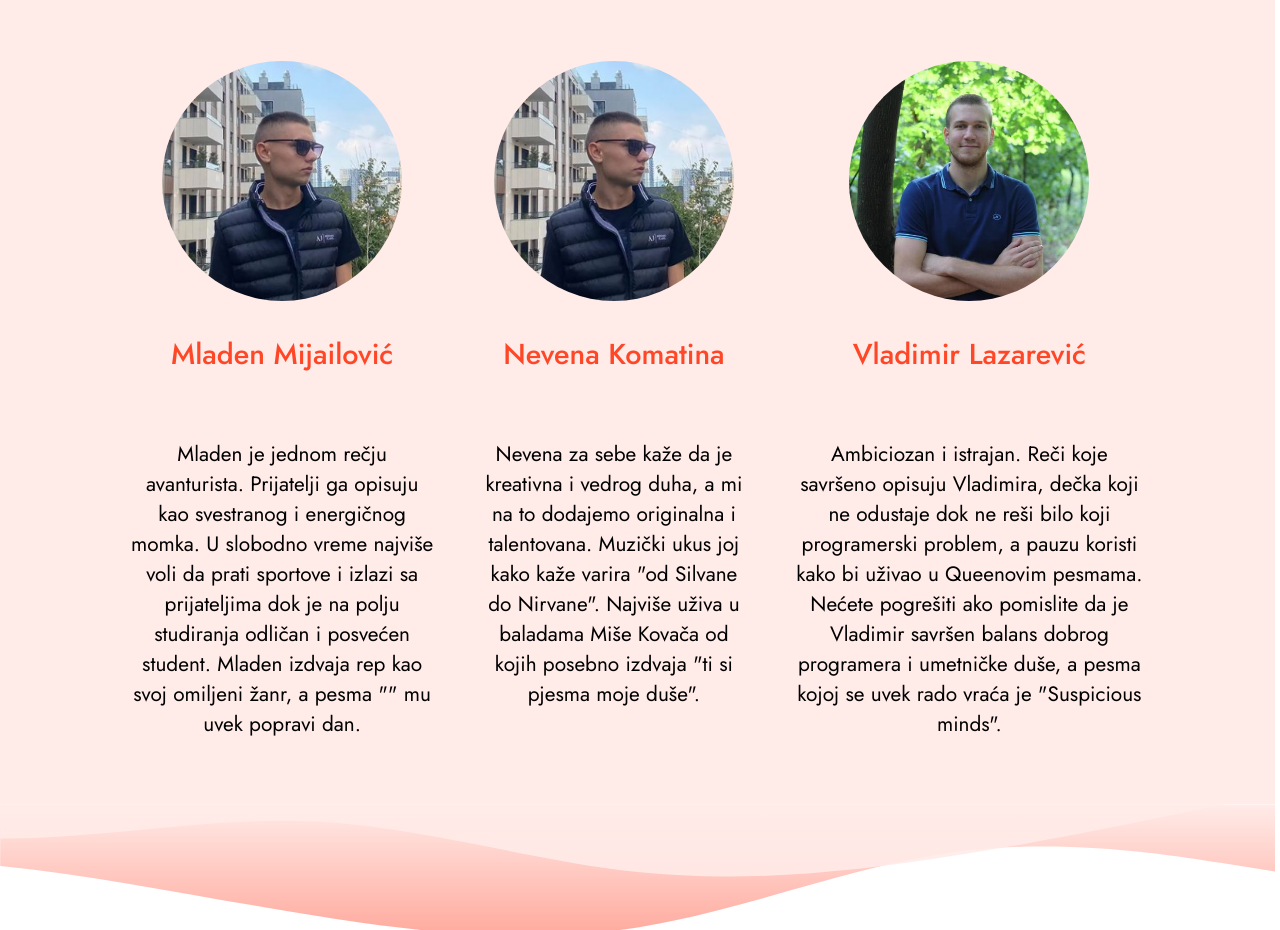
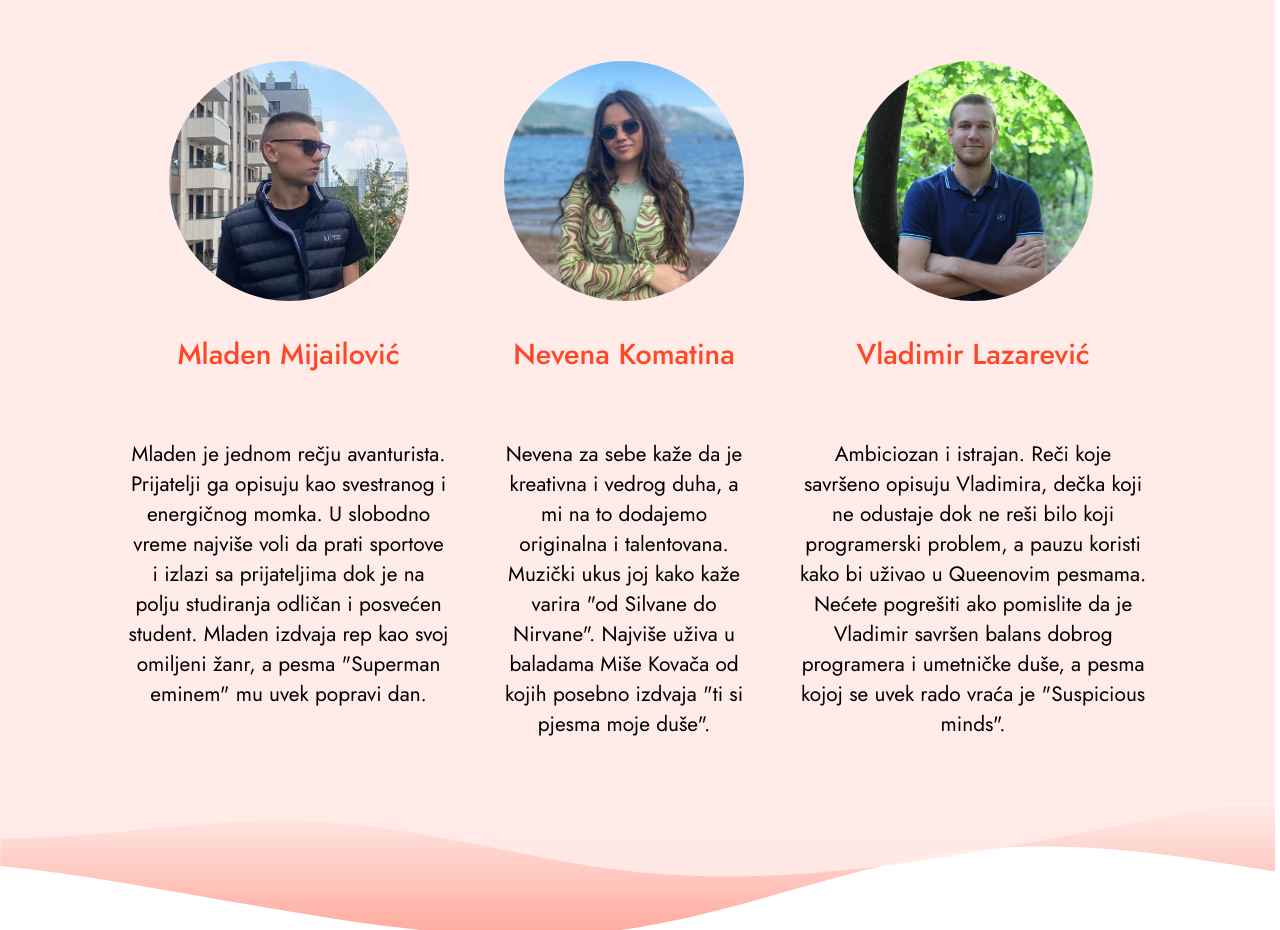
Before and after one commit to komatina02/starredMusic, a plain HTML site: page index.html in a window 1280 px wide. Shown: the part 2129-3059 px from the top of the page. Drawn offline with Linux system fonts and the light colour scheme.

Commit message:
Dodata nenina slika i mladenova pesma

```diff
--- a/index.html
+++ b/index.html
@@ -135,11 +135,11 @@
               svestranog i energičnog momka. U slobodno vreme najviše voli da
               prati sportove i izlazi sa prijateljima dok je na polju studiranja
               odličan i posvećen student. Mladen izdvaja rep kao svoj omiljeni
-              žanr, a pesma "" mu uvek popravi dan.
+              žanr, a pesma "Superman eminem" mu uvek popravi dan.
             </p>
           </div>
           <div class="team-member">
-            <img src="./images/homeImages/mladen.png" alt="Nevena Komatina" />
+            <img src="./images/homeImages/nevena.png" alt="Nevena Komatina" />
             <h3>Nevena Komatina</h3>
             <p>
               Nevena za sebe kaže da je kreativna i vedrog duha, a mi na to
```
Also changed, not shown: images/homeImages/nevena.png (added).
